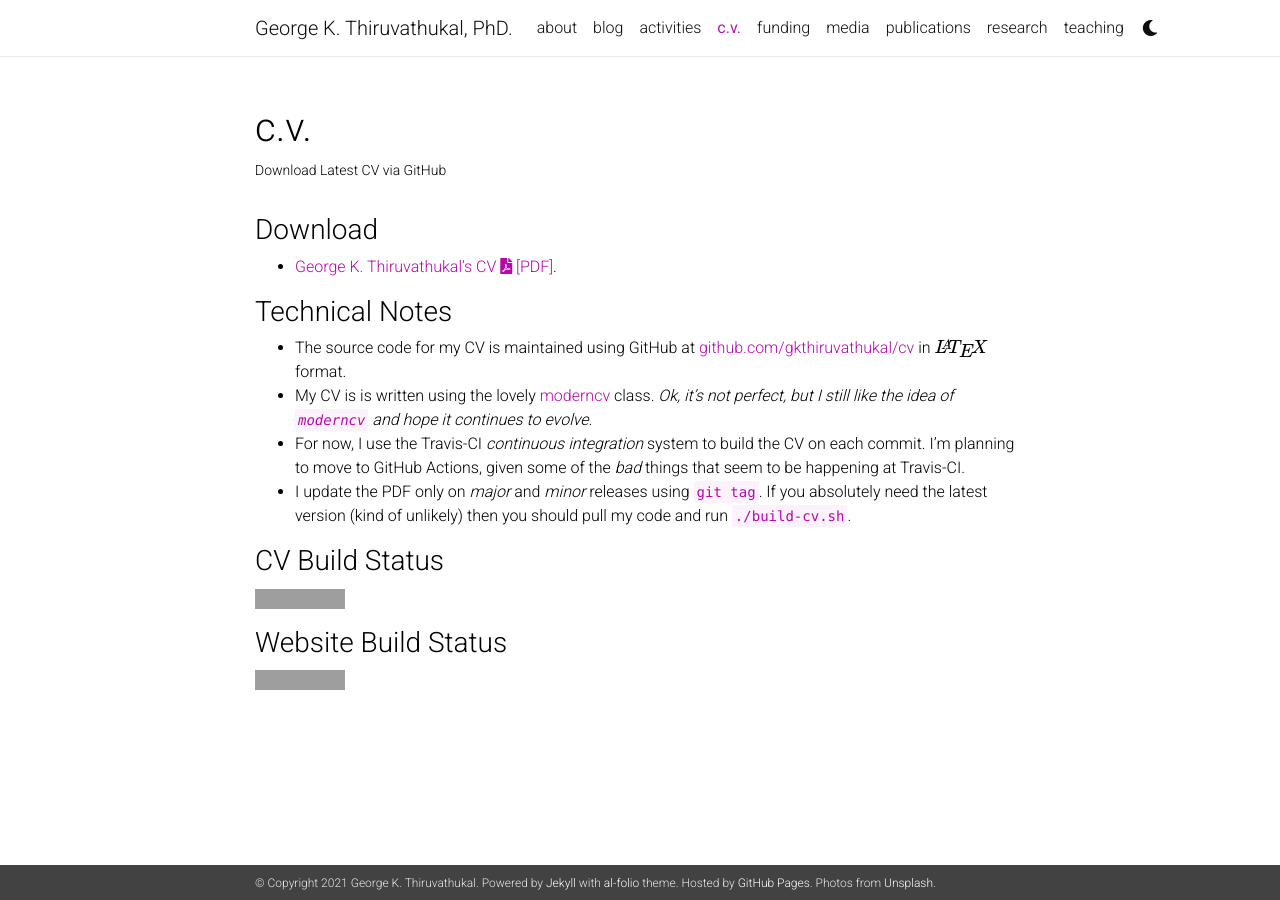
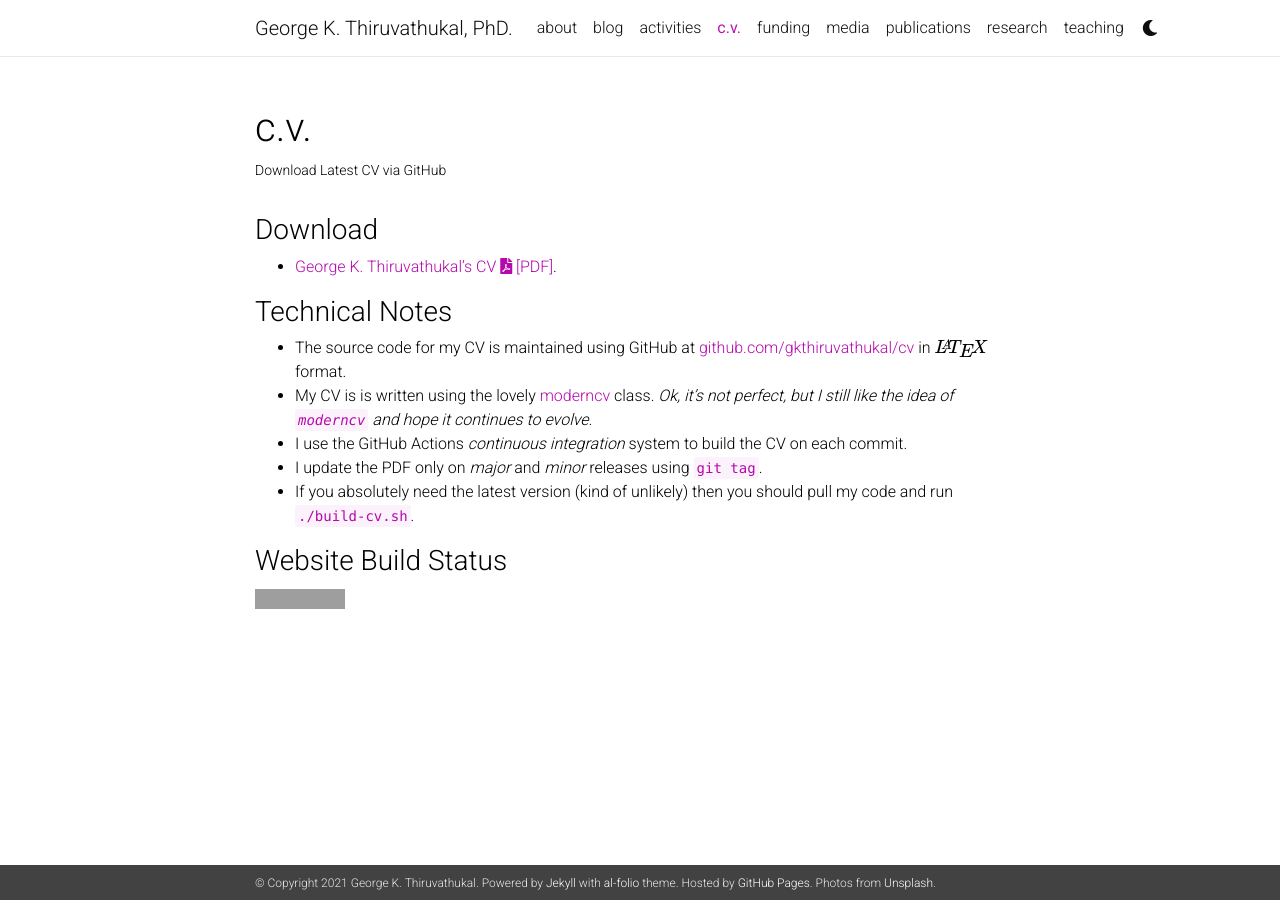
Before and after one commit to cyberwu88/gkt, a Jekyll site: the page built from _pages/cv.md, in a window 1280 px wide. Built offline with Jekyll 4.4.1, drawn with Linux system fonts in a browser that asks for light colours; nearby versions of some CDN libraries; a style sheet for code colours, icons or effects is not loaded; grey boxes are pictures that could not be loaded.

Commit message:
update CV tech notes - GitHub Actions now

```diff
--- a/_pages/cv.md
+++ b/_pages/cv.md
@@ -14,12 +14,9 @@ nav: true
 
 - The source code for my CV is maintained using GitHub at [github.com/gkthiruvathukal/cv](https://github.com/gkthiruvathukal/cv) in $$\LaTeX$$ format.
 - My CV is is written using the lovely [moderncv](https://github.com/xdanaux/moderncv) class. *Ok, it's not perfect, but I still like the idea of `moderncv` and hope it continues to evolve.*
-- For now, I use the Travis-CI *continuous integration* system to build the CV on each commit. I'm planning to move to GitHub Actions, given some of the *bad* things that seem to be happening at Travis-CI.
-- I update the PDF only on *major* and *minor* releases using `git tag`. If you absolutely need the latest version (kind of unlikely) then you should pull my code and run `./build-cv.sh`.
-
-### CV Build Status
-
-[![Build Status](https://travis-ci.com/gkthiruvathukal/cv.svg?branch=master)](https://travis-ci.com/gkthiruvathukal/cv)
+- I use the GitHub Actions *continuous integration* system to build the CV on each commit.
+- I update the PDF only on *major* and *minor* releases using `git tag`.
+- If you absolutely need the latest version (kind of unlikely) then you should pull my code and run `./build-cv.sh`.
 
 ### Website Build Status
 
```
